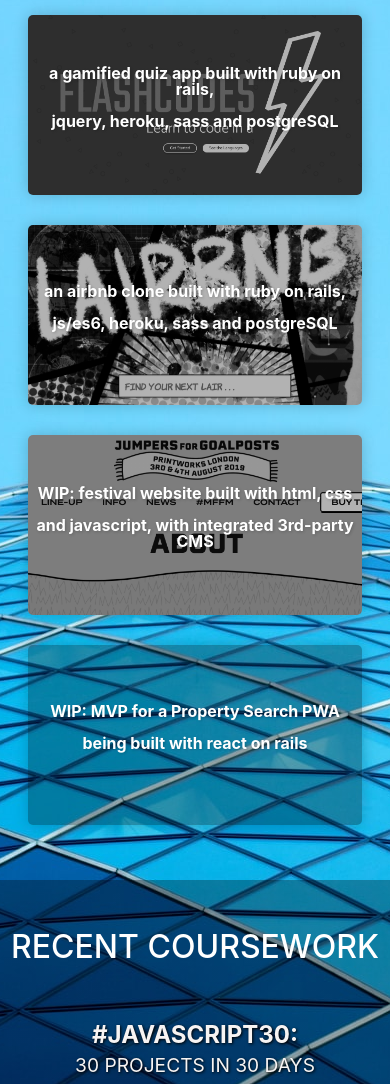
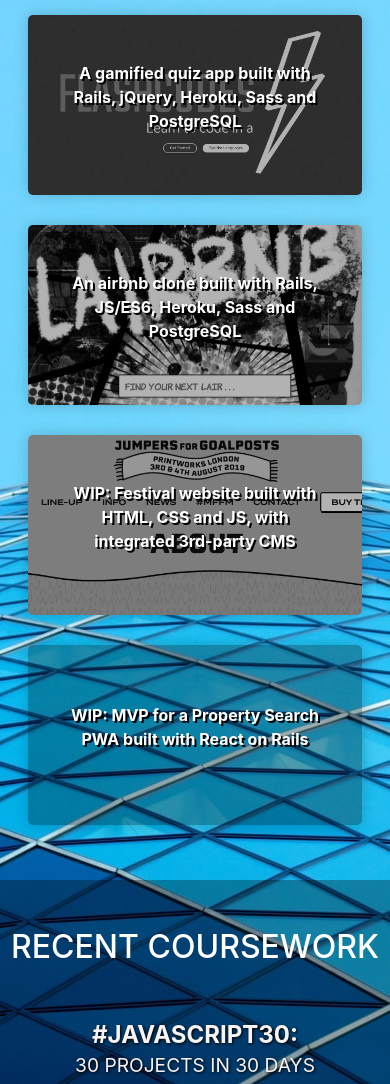
Before and after one commit to rahulkeerthi/personal-portfolio, a website: page index.html in a window 390 px wide. Shown: the part 402-1486 px from the top of the page. Drawn offline with nearby package versions, Linux system fonts and the light colour scheme.

Commit message:
updated about widths for responsiveness

```diff
--- a/index.html
+++ b/index.html
@@ -45,14 +45,14 @@
         <div></div>
 
       </div>
-      <div class="section fp-section fp-noscroll" data-anchor="secondPage" id="section2">
+      <div class="section fp-section" data-anchor="secondPage" id="section2">
         <div>
           <h1 class="display-4 pt-3">ABOUT</h1>
         </div>
         <div class="container" id="about-text">
           <p class="paragraph unselectable">Having completed Le Wagon London's Full Stack Web Developer boot camp in March 2020, I am now looking for full-time roles or freelance opportunities. My medium term goal is to develop my knowledge and experience in front-end design and UX strategy.</p>
           <p class="paragraph unselectable">Given my extensive background in technology consulting, I am a team player, great communicator and immensely proactive. I am part of the teaching team at Le Wagon for the current (remote!) batches in London. My side-hustle is a football culture festival, Jumpers for Goalposts, that I founded and produced, attracting 1500 attendees in 2019.</p>
-          <p class="paragraph unselectable">My skill-set includes Ruby, Rails, Rspec, JS (incl ES6), CSS3/Sass, HTML5, React/Redux, SQL (PostgreSQL) and Git. I'm familiar with Bootstrap and Semantic UI. Currently I'm learning Jest and React Native and working on personal projects using a mixture of Rails and React.</p>
+          <p class="paragraph unselectable">My skill-set includes Ruby, Rails, RSpec, JavaScript (incl ES6), CSS3/Sass, HTML5, React/Redux, SQL (PostgreSQL) and Git. I'm familiar with Bootstrap and Semantic UI. Currently I'm learning UI/UX and Advanced CSS and working on personal projects using a mixture of Rails and React.</p>
         </div>
       </div>
       <div class="section fp-section" data-anchor="thirdPage" id="section3">
@@ -62,33 +62,29 @@
         <div class="container pb-5 work-grid">
           <a href="https://flashcodes.xyz" target="_blank" class="btn">
             <div class="work-item" id="project1">
-              <div class="">
-                <p>a gamified quiz app built with ruby on rails,</p>
-                <p>jquery, heroku, sass and postgreSQL</p>
+              <div class="w-75">
+                <p>A gamified quiz app built with Rails, jQuery, Heroku, Sass and PostgreSQL</p>
               </div>
             </div>
           </a>
           <a href="https://lairbnb-lewagon.herokuapp.com/" target="_blank" class="btn">
             <div class="work-item" id="project2" >
-              <div class="">
-                <p>an airbnb clone built with ruby on rails,</p>
-                <p>js/es6, heroku, sass and postgreSQL</p>
+              <div class="w-75">
+                <p>An airbnb clone built with Rails, JS/ES6, Heroku, Sass and PostgreSQL</p>
               </div>
             </div>
           </a>
           <a href="https://www.jumpersforgoalpostsfestival.com" target="_blank" class="btn">
             <div class="work-item" id="project3" >
-              <div class="">
-                <p>WIP: festival website built with html, css</p>
-                <p>and javascript, with integrated 3rd-party CMS</p>
+              <div class="w-75">
+                <p>WIP: Festival website built with HTML, CSS and JS, with integrated 3rd-party CMS</p>
               </div>
             </div>
           </a>
           <a href="#" target="_blank" class="btn">
             <div class="work-item wip" id="project4" >
-              <div class="">
-                <p>WIP: MVP for a Property Search PWA</p>
-                <p>being built with react on rails</p>
+              <div class="w-75">
+                <p>WIP: MVP for a Property Search PWA built with React on Rails</p>
               </div>
             </div>
           </a>
--- a/style.css
+++ b/style.css
@@ -36,16 +36,18 @@
 
 #about-text {
 	text-align: justify;
-	max-width: 30%;
+	width: 30vw;
+	max-width: 40vw;
 	margin-top: 1rem;
 	display: flex;
 	flex-wrap: wrap;
 	color: #454545;
+	overflow: hidden;
 }
 
 .paragraph {
-	font-size: 1.5vw;
-	line-height: 2vw;
+	font-size: 1.25rem;
+	/* line-height: 2vw; */
 }
 
 .word {
@@ -116,10 +118,9 @@
 	justify-content: center;
 	align-items: center;
 	color: white;
-	font-size: 1vw;
-	line-height: 1rem;
+	font-size: 1.5rem;
 	font-weight: bold;
-	text-shadow: 1px 1px 3px rgba(0, 0, 0, 0.2);
+	text-shadow: 2px 2px black;
 	border-radius: 5px;
 	box-shadow: 0 0 15px rgba(0, 0, 0, 0.2);
 	transition: ease 1s;
@@ -246,11 +247,12 @@
 		top: 15%;
 		left: 0;
 		right: 0;
+		overflow:hidden;
 	}
 
 	#about-text p {
 		font-size: 1rem !important;
-		line-height: 1rem !important;
+		line-height: 1.1rem !important;
 	}
 
 	.work-grid {
@@ -283,6 +285,19 @@
 	}
 
 }
+
+@media (min-width: 540px) and (max-width: 700px) {
+	#about-text {
+		width: 50%;
+	}
+}
+
+@media (min-width: 700px) and (max-width: 900px) {
+	#about-text {
+		width: 40%;
+	}
+}
+
 
 /*!
  * fullPage 3.0.8
```
